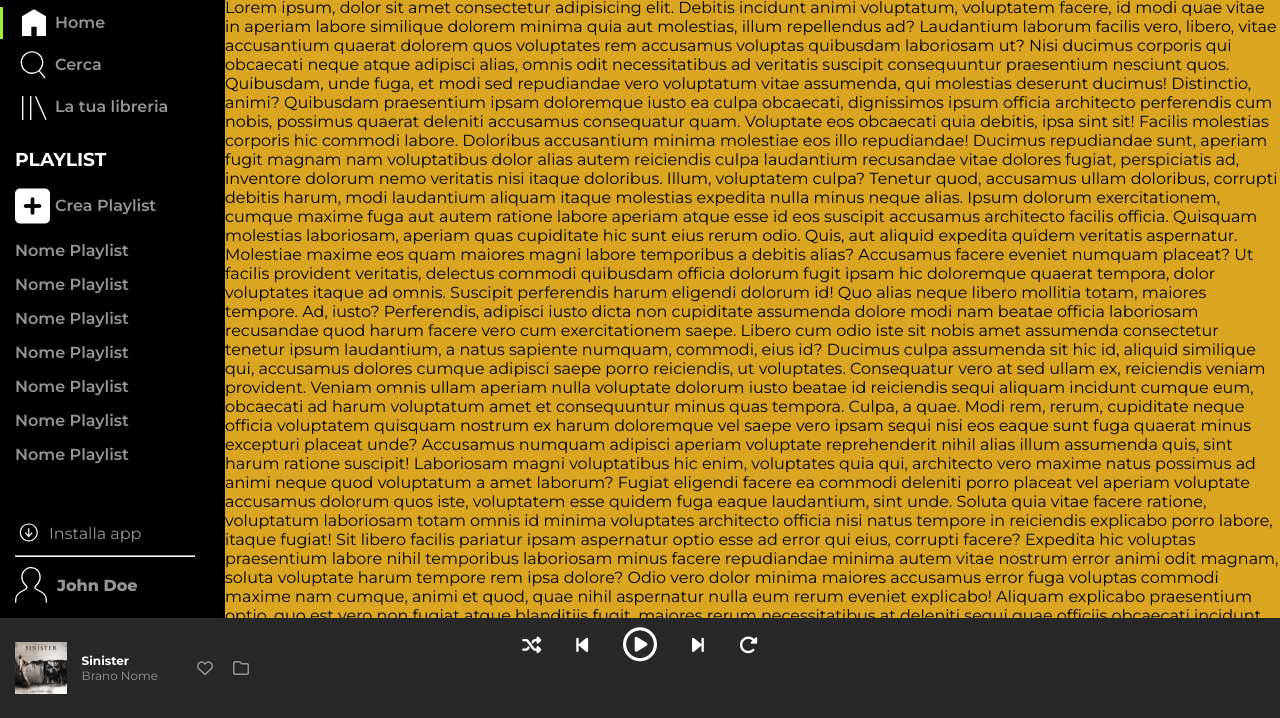
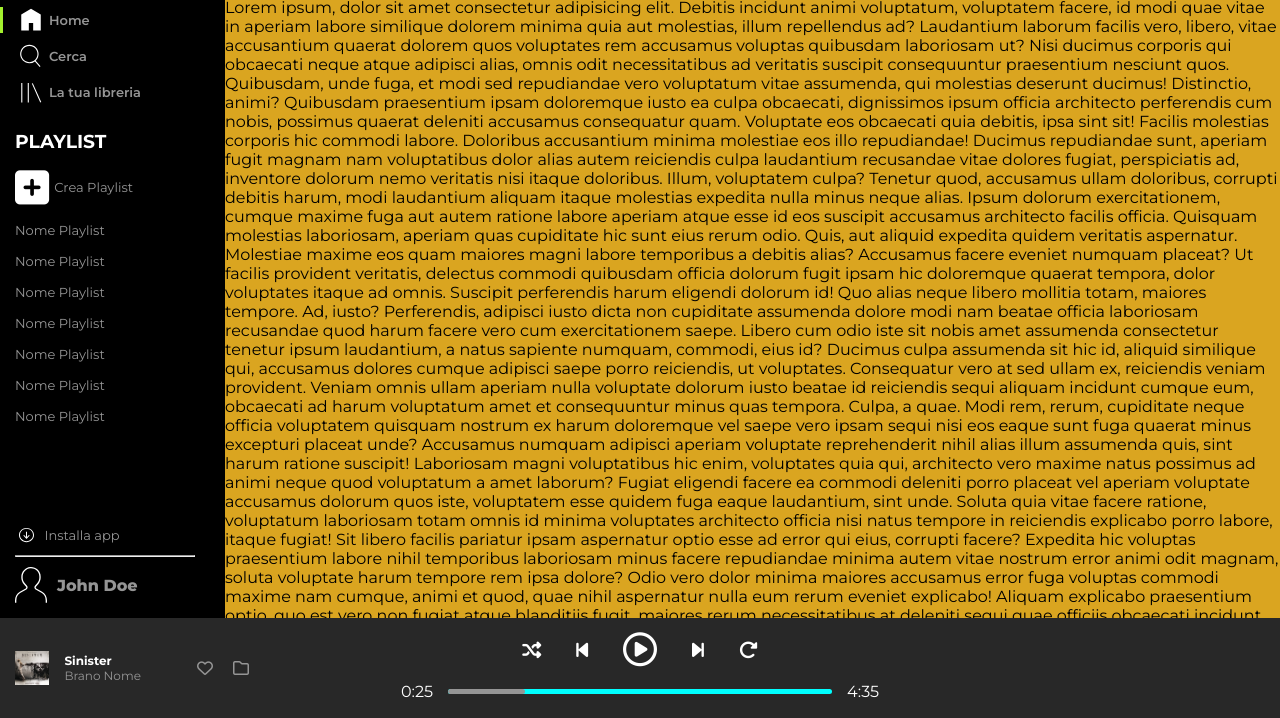
Before and after one commit to andreamaluta/html-css-spotifyweb, a plain HTML site: page index.html in a window 1280 px wide. Shown: the part 82-800 px from the top of the page. Drawn offline with Linux system fonts and the light colour scheme.

Commit message:
[UPD] made the middle column in the footer and change font size of sidebar

```diff
--- a/css/style.css
+++ b/css/style.css
@@ -93,7 +93,7 @@ button{
 }
 
 .navigation{
-    font-size: 16px;
+    font-size: 13px;
     font-weight: 600;
     color: rgb(149, 149, 149);
 }
@@ -129,12 +129,12 @@ button{
 
 .playlist ul li{
     margin-top: 15px;
-    font-weight: 600;
+    font-size: 13px;
     color: rgb(149, 149, 149);
 }
 
 .playlist ul li i{
-    font-size: 2.5em;
+    font-size: 3em;
     margin-right: 5px;
     color: white;
 }
@@ -145,6 +145,10 @@ button{
     margin-bottom: 15px;
     padding-left: 15px;
     color: rgb(149, 149, 149);
+}
+
+.side-bar-foot .side-bar-foot-pos{
+    font-size: 13px;
 }
 
 .side-bar-foot .side-bar-foot-pos img{
@@ -205,7 +209,7 @@ button{
 }
 
 .song img{
-    width: 30%;
+    width: 20%;
     margin-right: 15px;
 }
 
@@ -226,7 +230,7 @@ button{
 }
 
 #footer-play i{
-    margin: 10px 15px 0 15px;
+    margin: 15px 15px 0 15px;
     vertical-align: middle;
 }
 
@@ -234,8 +238,38 @@ button{
     font-size: 34px;
 }
 
+#time-bar{
+    align-self: center;
 
+}
 
+#footer-timebar > :first-child{
+    margin-right: 15px;
+}
+
+#footer-timebar > :last-child{
+    margin-left: 15px;
+}
+
+.footer-mid-col > :last-child{
+    display: flex;
+    justify-content: center;
+    color: white;
+    margin-top: 15px;
+}
+
+#tb1{
+    width: 30vw;
+    background-color: aqua;
+    border-radius: 10px;
+    align-self: center;
+}
+
+#tb2{
+    width: 20%;
+    border-top: 5px solid rgb(149, 149, 149);
+    border-radius: 10px;
+}
 
 
 
--- a/index.html
+++ b/index.html
@@ -92,8 +92,16 @@
                 <i class="fa-solid fa-forward-step"></i>
                 <i class="fa-solid fa-rotate-right"></i>
             </div>
-            <div id="time-bar">
 
+
+            <div id="footer-timebar">
+                <span>0:25</span>
+                <div id="time-bar">
+                    <div id="tb1">
+                        <div id="tb2"></div>
+                    </div>
+                </div>
+                <span>4:35</span>
             </div>
         </div>
 
```
